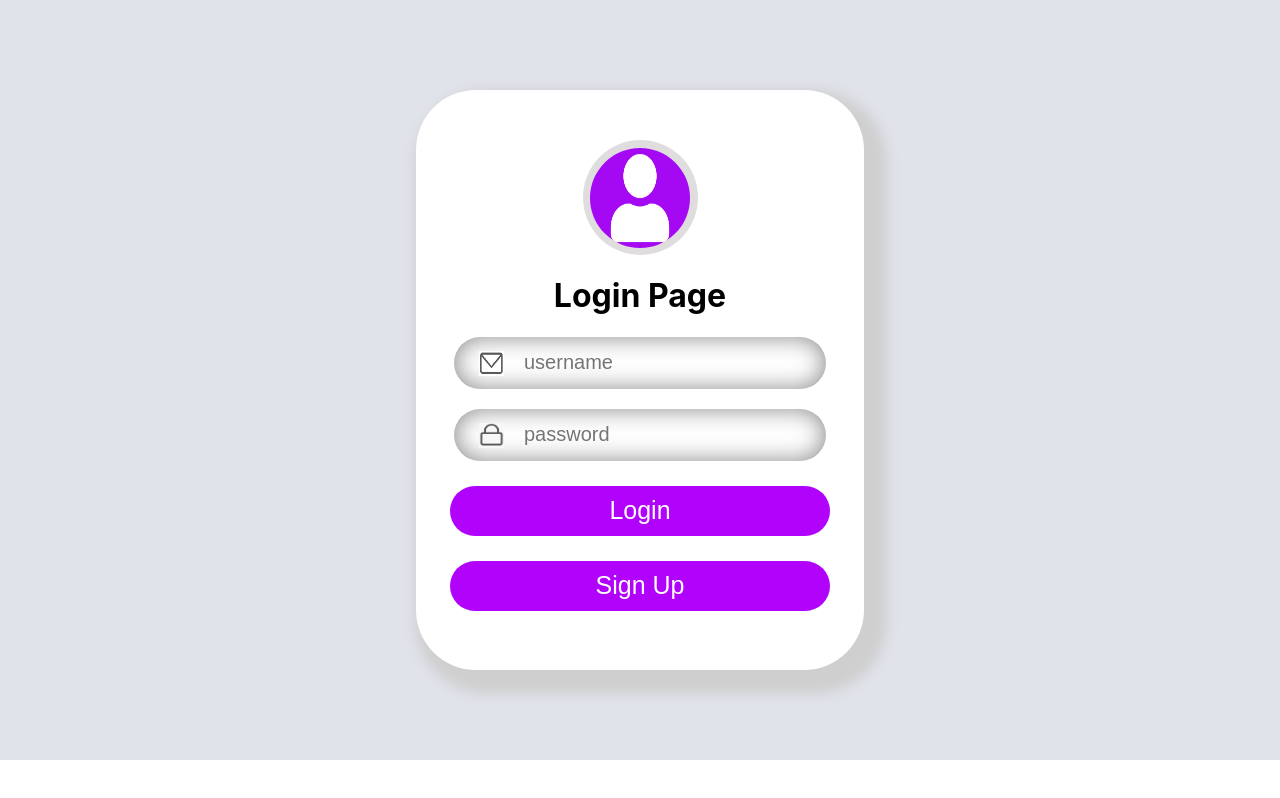
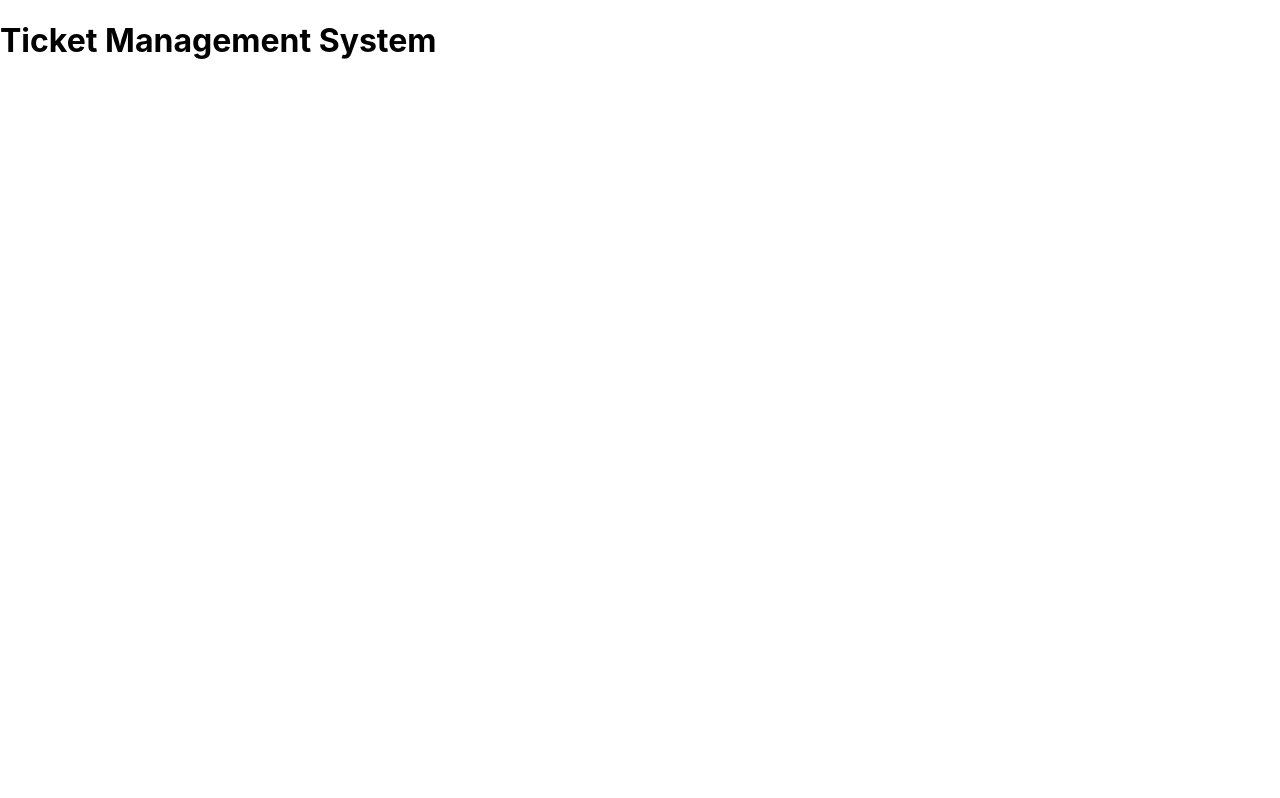
Before and after one commit to vamsikrishna-vk/Ticket-Management-System, a React (Create React App) app in the folder ReactJS/my-app/: page / in a window 1280 px wide. Built offline with nearby package versions, Linux system fonts and the light colour scheme.

Commit message:
changed routes

```diff
--- a/ReactJS/my-app/src/App.js
+++ b/ReactJS/my-app/src/App.js
@@ -1,12 +1,35 @@
-import { Outlet } from "react-router-dom";
+import {
+  Outlet,
+  Routes,
+  Route,
+} from "react-router-dom";
 import './App.css';
 import Login from './pages/Login';
+import Signup from './pages/Signup';
+import Home from './pages/Home';
+import Conversation from './pages/Conversation';
 
 
 function App() {
   return (
-    <div className="app">
-      <Login />
+    <Routes>
+    <Route path="/" element={<Layout />}>
+      <Route path="login" element={<Login />} />
+      <Route path="signup" element={<Signup />} />
+      <Route path="home" element={<Home />} />
+      <Route path="conversation" element={<Conversation />} />
+    </Route>
+    </Routes>
+  );
+}
+
+function Layout() {
+  return (
+    <div>
+      <div>
+        <h1>Ticket Management System</h1>
+      </div>
+      <Outlet />
     </div>
   );
 }
--- a/ReactJS/my-app/src/index.js
+++ b/ReactJS/my-app/src/index.js
@@ -2,30 +2,18 @@ import React from 'react';
 import ReactDOM from 'react-dom/client';
 import {
   BrowserRouter,
-  Routes,
-  Route,
 } from "react-router-dom";
 import './index.css';
 import App from './App';
 import reportWebVitals from './reportWebVitals';
-import Login from './pages/Login';
-import Signup from './pages/Signup';
-import Home from './pages/Home';
-import Conversation from './pages/Conversation';
+
 
 
 const root = ReactDOM.createRoot(document.getElementById('root'));
 root.render(
   <React.StrictMode>
     <BrowserRouter>
-    <Routes>
-      <Route path="/" element={<App />}>
-      <Route path="login" element={<Login />} />
-      <Route path="signup" element={<Signup />} />
-      <Route path="home" element={<Home />} />
-      <Route path="conversation" element={<Conversation />} />
-      </Route>
-    </Routes>
+      <App />
     </BrowserRouter>
   </React.StrictMode>
 );
```
